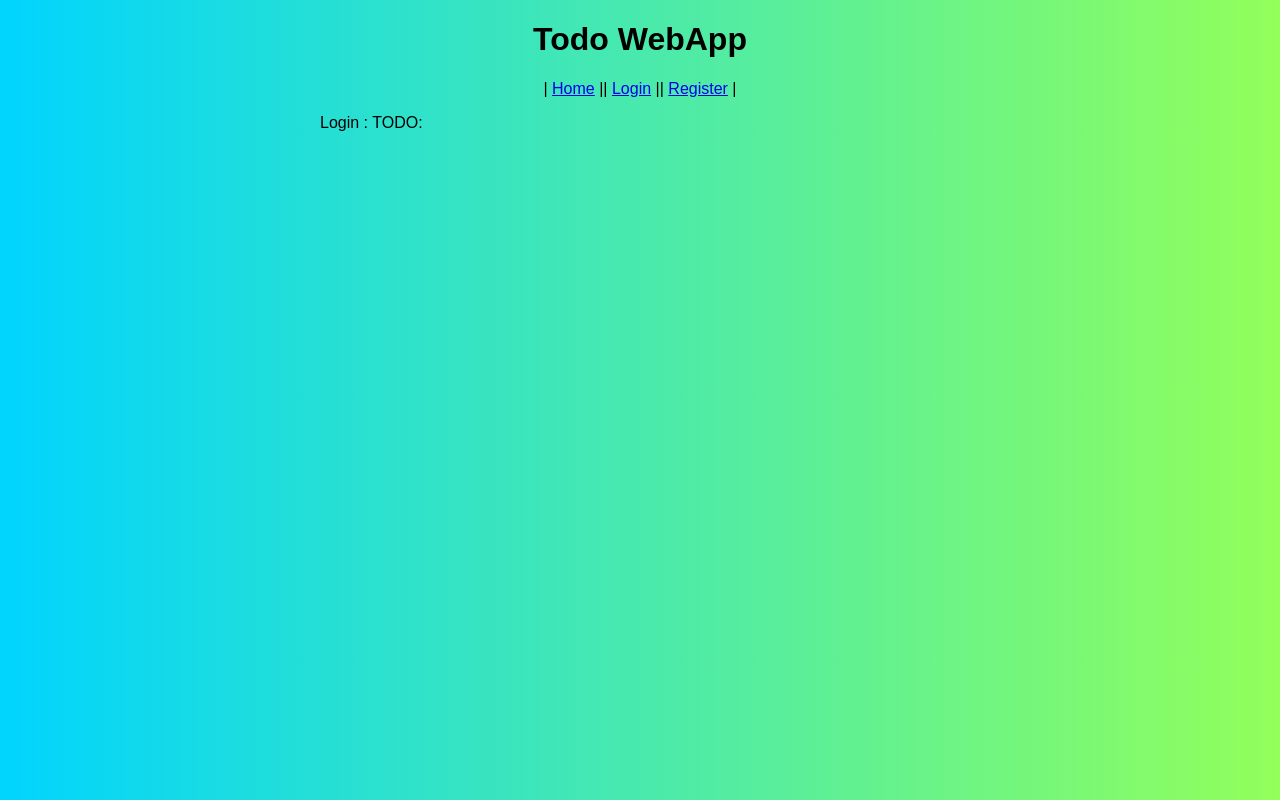
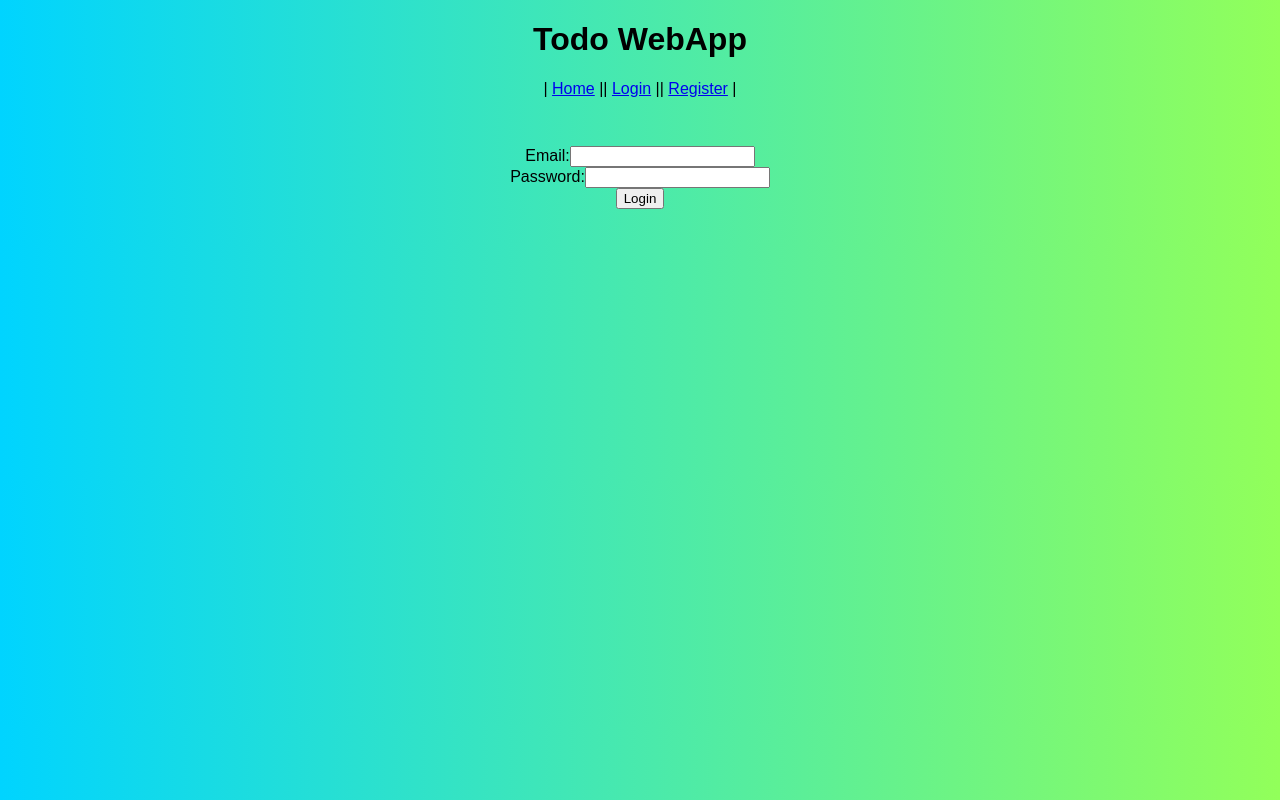
Before and after one commit to errajput/todo-webapp, a React (Vite) app in the folder website/: page /login in a window 1280 px wide. Built offline with nearby package versions, Linux system fonts and the light colour scheme.

Commit message:
add login, register and  use auth token for  todo APIs

```diff
--- a/website/src/index.css
+++ b/website/src/index.css
@@ -56,3 +56,8 @@ nav ul li::before {
 .todos-container button {
     margin-left: 1rem;
 }
+
+.form {
+    text-align: center;
+    padding: 2rem;
+}
--- a/website/src/pages/Login.jsx
+++ b/website/src/pages/Login.jsx
@@ -1,5 +1,61 @@
-import React from "react";
+import React, { useState } from "react";
+import { postData } from "../services/http.service";
 
 export const Login = () => {
-    return <div>Login : TODO:</div>;
+    const [password, setPassword] = useState("");
+    const [email, setEmail] = useState("");
+
+    const handleEmailChange = (e) => {
+        setEmail(e.target.value);
+    };
+
+    const handlePasswordChange = (e) => {
+        setPassword(e.target.value);
+    };
+    const handleSubmit = async (e) => {
+        e.preventDefault();
+        const data = {
+            email,
+            password,
+        };
+        console.log("Data", data);
+
+        const response = await postData("auth/login", data);
+        console.log("Response ", response);
+        if (response.token) {
+            localStorage.setItem("userToken", response.token);
+        }
+    };
+
+    return (
+        <>
+            <div className="form">
+                <form onSubmit={handleSubmit}>
+                    <label>
+                        Email:
+                        <input
+                            type="email"
+                            id="email"
+                            name="email"
+                            value={email}
+                            onChange={handleEmailChange}
+                        />
+                    </label>
+                    <br />
+                    <label>
+                        Password:
+                        <input
+                            type="password"
+                            id="password"
+                            name="password"
+                            value={password}
+                            onChange={handlePasswordChange}
+                        />
+                    </label>
+                    <br />
+                    <input type="submit" value="Login" />
+                </form>
+            </div>
+        </>
+    );
 };
--- a/website/src/pages/Register.jsx
+++ b/website/src/pages/Register.jsx
@@ -1,5 +1,35 @@
 import React from "react";
 
 export const Register = () => {
-    return <div>Register: TODO:</div>;
+    return (
+        <>
+            <div className="form">
+                <form>
+                    <label>
+                        Name:
+                        <input
+                            type="text"
+                            id="name"
+                            name="name"
+                            maxlength="20"
+                            minlength="5"
+                        />
+                    </label>
+
+                    <br />
+                    <label>
+                        Email:
+                        <input type="text" id="email" name="email" />
+                    </label>
+                    <br />
+                    <label>
+                        Password:
+                        <input type="password" id="password" name="password" />
+                    </label>
+                    <br />
+                    <input type="submit" value="Submit" />
+                </form>
+            </div>
+        </>
+    );
 };
--- a/website/src/pages/Todos.jsx
+++ b/website/src/pages/Todos.jsx
@@ -2,7 +2,7 @@ import { useEffect, useState } from "react";
 import {
     deleteData,
     getData,
-    saveData,
+    postData,
     updateData,
 } from "../services/http.service";
 
@@ -16,7 +16,7 @@ export const Todos = () => {
 
     const addTodo = async (e) => {
         if (!currentTodo) return;
-        await saveData("todos", { title: currentTodo });
+        await postData("todos", { title: currentTodo });
         await getTodos();
         setCurrentTodo("");
     };
--- a/website/src/services/http.service.js
+++ b/website/src/services/http.service.js
@@ -1,31 +1,62 @@
 export const API_URL = "http://localhost:8000/";
 
 export const getData = async (path) => {
-    const response = await fetch(`${API_URL}${path}`);
+    const userToken = localStorage.getItem("userToken");
+    const options = {};
+    if (userToken) {
+        options.headers = new Headers({ Authorization: `Bearer ${userToken}` });
+    }
+
+    const response = await fetch(`${API_URL}${path}`, options);
     return await response.json();
 };
 
-export const saveData = async (path, data) => {
-    const response = await fetch(`${API_URL}${path}`, {
+export const postData = async (path, data) => {
+    const userToken = localStorage.getItem("userToken");
+    const options = {
         method: "POST",
         body: JSON.stringify(data),
         headers: new Headers({ "content-type": "application/json" }),
-    });
+    };
+    if (userToken) {
+        options.headers = new Headers({
+            "content-type": "application/json",
+            Authorization: `Bearer ${userToken}`,
+        });
+    }
+
+    const response = await fetch(`${API_URL}${path}`, options);
     return await response.json();
 };
 
 export const updateData = async (path, data) => {
-    const response = await fetch(`${API_URL}${path}`, {
+    const userToken = localStorage.getItem("userToken");
+    const options = {
         method: "PATCH",
         body: JSON.stringify(data),
         headers: new Headers({ "content-type": "application/json" }),
-    });
+    };
+    if (userToken) {
+        options.headers = new Headers({
+            "content-type": "application/json",
+            Authorization: `Bearer ${userToken}`,
+        });
+    }
+    const response = await fetch(`${API_URL}${path}`, options);
     return await response.json();
 };
 
 export const deleteData = async (path) => {
-    const response = await fetch(`${API_URL}${path}`, {
+    const userToken = localStorage.getItem("userToken");
+    const options = {
         method: "DELETE",
-    });
+    };
+    if (userToken) {
+        options.headers = new Headers({
+            "content-type": "application/json",
+            Authorization: `Bearer ${userToken}`,
+        });
+    }
+    const response = await fetch(`${API_URL}${path}`, options);
     return await response.json();
 };
```
